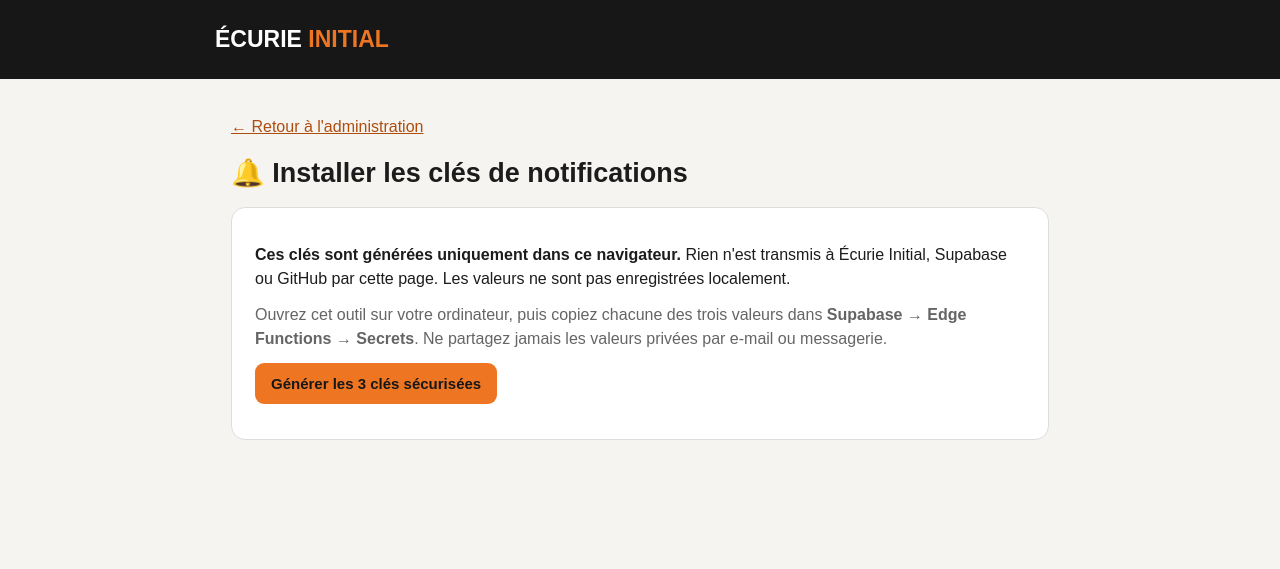
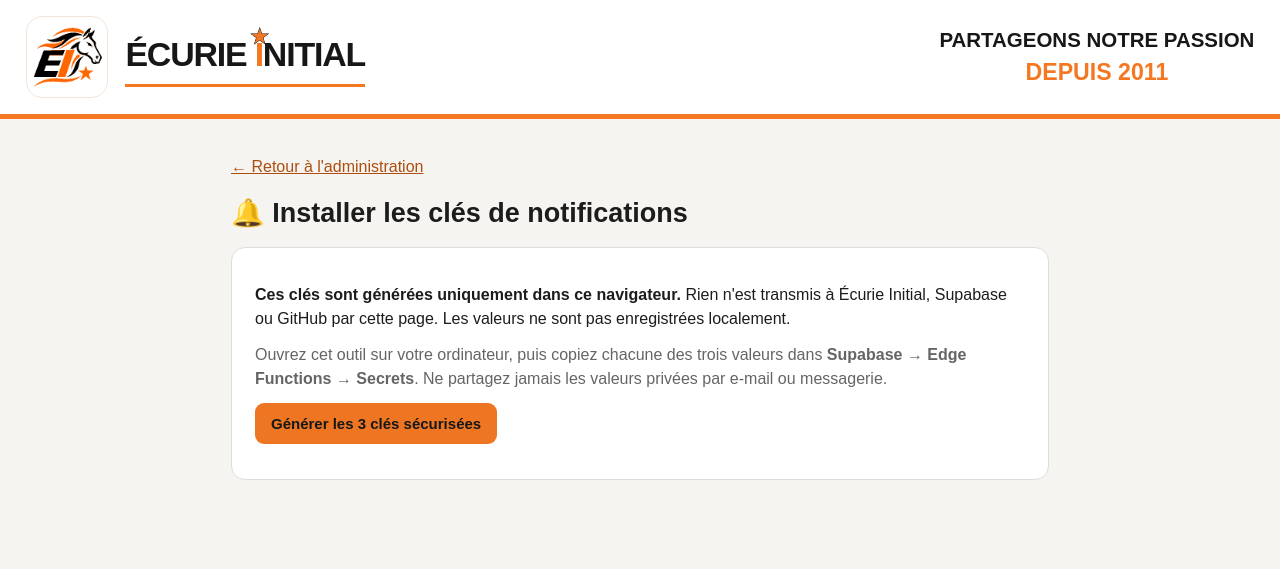
Before and after one commit to rodolphamon/ecurie-initial-trot, a plain HTML site: page docs/application/administration/cles-notifications/index.html in a window 1280 px wide. Drawn offline with Linux system fonts and the light colour scheme.

Commit message:
Ajouter l'en-tête commun à docs/application/administration/cles-notifications/index.html

```diff
--- a/docs/application/administration/cles-notifications/index.html
+++ b/docs/application/administration/cles-notifications/index.html
@@ -19,7 +19,8 @@ textarea{display:block;width:100%;resize:vertical;min-height:74px;overflow-wrap:
 .row{display:flex;gap:12px;align-items:center;flex-wrap:wrap;margin-top:7px}
 .small{font-size:14px}#generated[hidden]{display:none}
 #status{font-weight:bold}a{color:#ad4e0f}
-</style></head>
+</style><script defer src="../../header.js?v=20261117universel1"></script>
+</head>
 <body>
 <header>ÉCURIE <b>INITIAL</b></header>
 <main>
```
